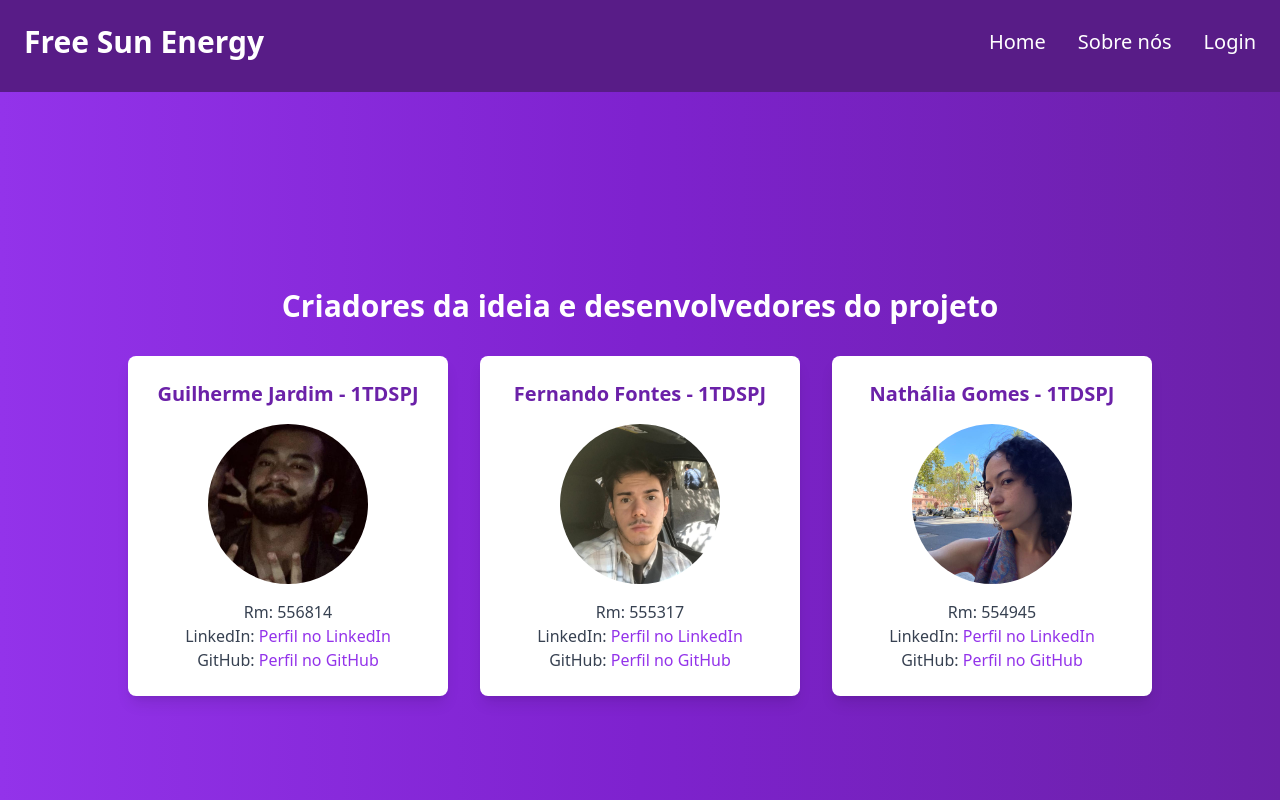
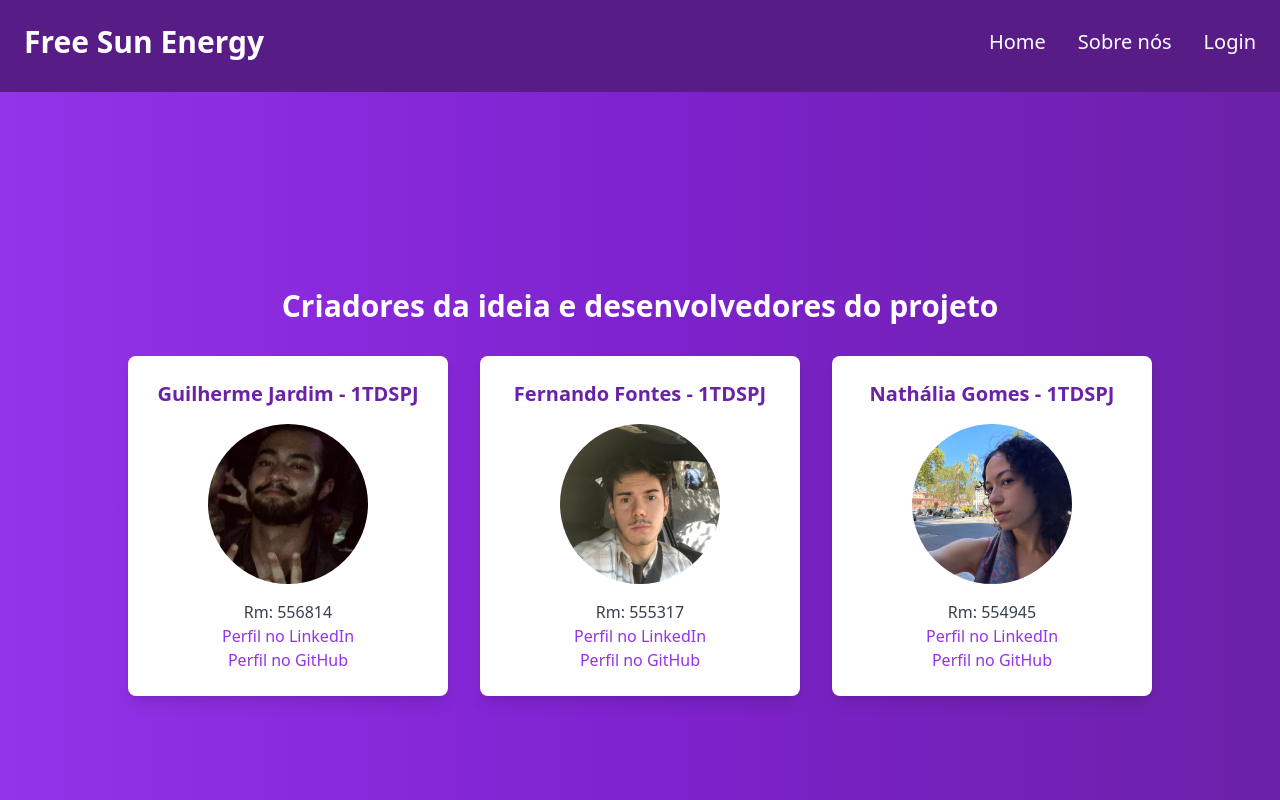
Before and after one commit to gjardas/globalsolution2sem, a Next.js app: page /sobrenos in a window 1280 px wide. Shown: the top 800 px of the page. Built offline with nearby package versions, Linux system fonts and the light colour scheme.

Commit message:
atualização de cor e correção de texto

```diff
--- a/src/app/cadastro/page.tsx
+++ b/src/app/cadastro/page.tsx
@@ -46,8 +46,8 @@ export default function Cadastro() {
     return (
         <div className="flex justify-center items-center h-screen bg-gradient-to-r from-purple-600 via-purple-700 to-purple-800 text-black">
             <div className="bg-white p-8 rounded-lg shadow-lg max-w-md w-full">
-                <h1 className="text-3xl font-semibold text-center text-purple-800 mb-6">Cadastro</h1>
-                <h2 className="text-xl font-medium text-center text-purple-700 mb-4">CADASTRO DA EMPRESA</h2>
+                <h1 className="text-3xl font-semibold text-center text-purple-800 mb-6">Cadastro da empresa</h1>
+                <h2 className="text-xl font-medium text-center text-purple-700 mb-4"></h2>
                 <form onSubmit={handleSubmit}>
                     <div className="mb-4">
                         <label htmlFor="idNome" className="block text-gray-700 font-semibold">NOME DA EMPRESA</label>
--- a/src/app/page.tsx
+++ b/src/app/page.tsx
@@ -8,8 +8,7 @@ export default function Home() {
         <Image
           className="mx-auto mb-8 rounded-xl shadow-lg"
           src={banner}
-          alt="Banner FreeSun"
-        />
+          alt="Banner FreeSun"/>
 
 
         <div className="bg-purple-900 p-6 rounded-lg shadow-xl mb-8">
--- a/src/app/sobrenos/page.tsx
+++ b/src/app/sobrenos/page.tsx
@@ -20,8 +20,8 @@ export default function SobreNos() {
                             className="w-40 h-40 object-cover rounded-full mx-auto mb-4"/>
                         <ul className="text-gray-700">
                             <li>Rm: 556814</li>
-                            <li>LinkedIn: <a href="https://www.linkedin.com/in/guilherme-ferreira-jardim-22157a266/" target="_blank" className="text-purple-600">Perfil no LinkedIn</a></li>
-                            <li>GitHub: <a href="https://github.com/gjardas/" target="_blank" className="text-purple-600">Perfil no GitHub</a></li>
+                            <li><a href="https://www.linkedin.com/in/guilherme-ferreira-jardim-22157a266/" target="_blank" className="text-purple-600">Perfil no LinkedIn</a></li>
+                            <li><a href="https://github.com/gjardas/" target="_blank" className="text-purple-600">Perfil no GitHub</a></li>
                         </ul>
                     </div>
 
@@ -33,8 +33,8 @@ export default function SobreNos() {
                             className="w-40 h-40 object-cover rounded-full mx-auto mb-4"/>
                         <ul className="text-gray-700">
                             <li>Rm: 555317</li>
-                            <li>LinkedIn: <a href="#" className="text-purple-600">Perfil no LinkedIn</a></li>
-                            <li>GitHub: <a href="#" className="text-purple-600">Perfil no GitHub</a></li>
+                            <li><a href="#" className="text-purple-600">Perfil no LinkedIn</a></li>
+                            <li><a href="#" className="text-purple-600">Perfil no GitHub</a></li>
                         </ul>
                     </div>
 
@@ -46,8 +46,8 @@ export default function SobreNos() {
                             className="w-40 h-40 object-cover rounded-full mx-auto mb-4"/>
                         <ul className="text-gray-700">
                             <li>Rm: 554945</li>
-                            <li>LinkedIn: <a href="#" className="text-purple-600">Perfil no LinkedIn</a></li>
-                            <li>GitHub: <a href="#" className="text-purple-600">Perfil no GitHub</a></li>
+                            <li><a href="#" className="text-purple-600">Perfil no LinkedIn</a></li>
+                            <li><a href="#" className="text-purple-600">Perfil no GitHub</a></li>
                         </ul>
                     </div>
                 </div>
```
